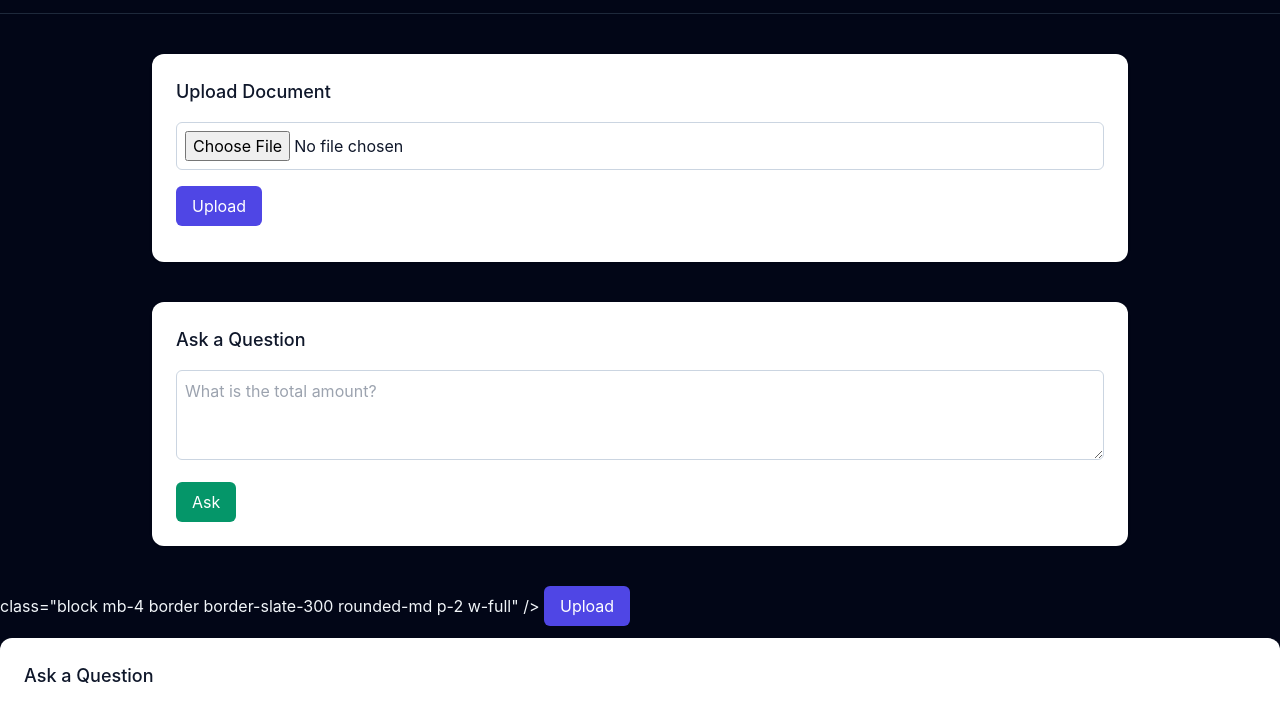
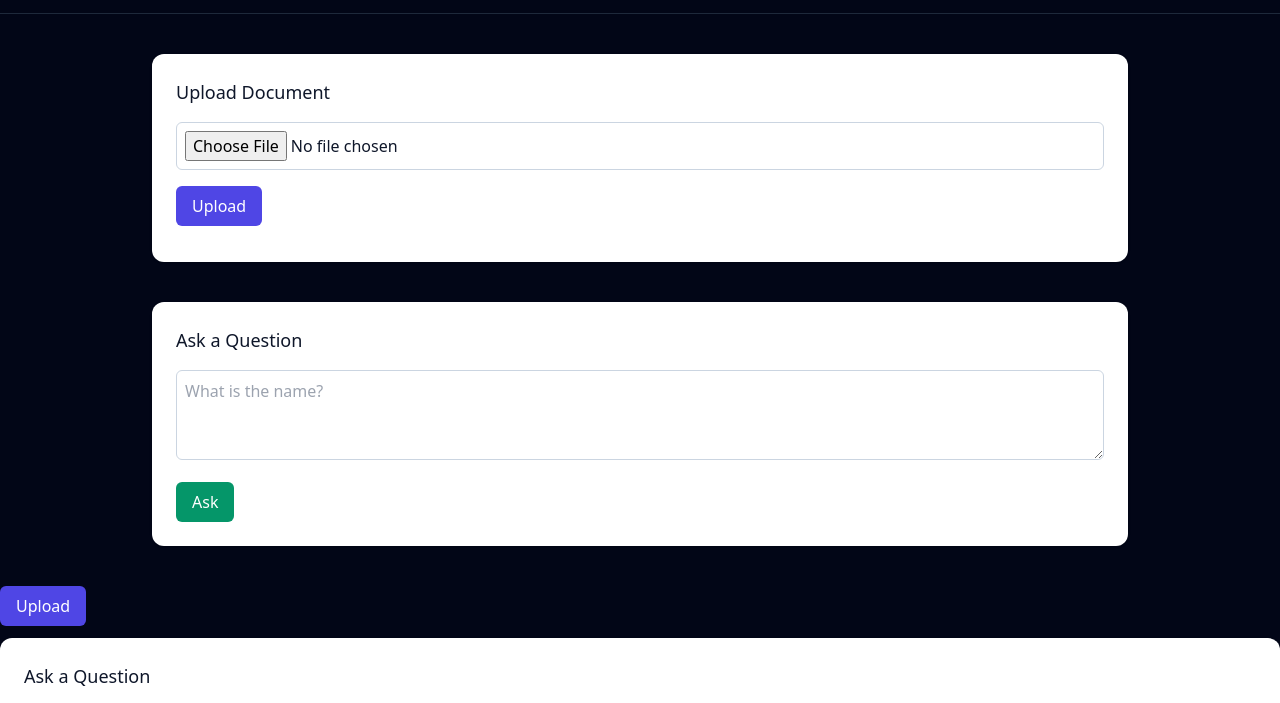
Before and after one commit to DEVRAJ7292/Automated-Document-image-analysis--ADIA, a plain HTML site: page index.html in a window 1280 px wide. Shown: the part 71-774 px from the top of the page. Drawn offline with nearby package versions, Linux system fonts and the light colour scheme.

Commit message:
Update index.html

```diff
--- a/index.html
+++ b/index.html
@@ -6,12 +6,6 @@
   <meta name="viewport" content="width=device-width, initial-scale=1.0" />
 
   <script src="https://cdn.tailwindcss.com"></script>
-
-  <style>
-    body {
-      font-family: Inter, system-ui, sans-serif;
-    }
-  </style>
 </head>
 
 <body class="bg-slate-950 text-slate-100 min-h-screen">
@@ -35,6 +29,108 @@
       class="block w-full border border-slate-300 rounded-md p-2 mb-4"
     />
 
+    <button
+      type="button"
+      onclick="uploadFile()"
+      class="bg-indigo-600 hover:bg-indigo-700 text-white px-4 py-2 rounded-md"
+    >
+      Upload
+    </button>
+
+    <p id="uploadStatus" class="text-sm mt-3"></p>
+  </section>
+
+  <!-- Query -->
+  <section class="bg-white text-slate-900 rounded-xl shadow p-6">
+    <h2 class="text-lg font-medium mb-4">Ask a Question</h2>
+
+    <textarea
+      id="questionInput"
+      rows="3"
+      placeholder="What is the name?"
+      class="w-full border border-slate-300 rounded-md p-2 mb-4"
+    ></textarea>
+
+    <button
+      type="button"
+      onclick="askQuestion()"
+      class="bg-emerald-600 hover:bg-emerald-700 text-white px-4 py-2 rounded-md"
+    >
+      Ask
+    </button>
+
+    <div id="answerBox" class="mt-6 hidden">
+      <h3 class="text-sm font-semibold text-slate-600">Answer</h3>
+      <p id="answerText" class="mt-2 text-lg"></p>
+    </div>
+  </section>
+
+</main>
+
+<script>
+  const API_BASE = "";
+  let hasUploaded = false;
+
+  async function uploadFile() {
+    const input = document.getElementById("fileInput");
+    const status = document.getElementById("uploadStatus");
+
+    if (!input.files.length) {
+      status.textContent = "Please select a file first.";
+      return;
+    }
+
+    const formData = new FormData();
+    formData.append("file", input.files[0]);
+
+    status.textContent = "Uploading…";
+
+    const res = await fetch("/upload", {
+      method: "POST",
+      body: formData,
+      cache: "no-store",
+      credentials: "same-origin"
+    });
+
+    if (!res.ok) {
+      status.textContent = "Upload failed ❌";
+      return;
+    }
+
+    hasUploaded = true;
+    status.textContent = "Upload successful ✅";
+  }
+
+  async function askQuestion() {
+    if (!hasUploaded) {
+      alert("Please upload a document first.");
+      return;
+    }
+
+    const q = document.getElementById("questionInput").value.trim();
+    if (!q) return;
+
+    const box = document.getElementById("answerBox");
+    const text = document.getElementById("answerText");
+
+    box.classList.remove("hidden");
+    text.textContent = "Thinking…";
+
+    const res = await fetch("/query", {
+      method: "POST",
+      headers: { "Content-Type": "application/json" },
+      body: JSON.stringify({ question: q }),
+      cache: "no-store",
+      credentials: "same-origin"
+    });
+
+    const data = await res.json();
+    text.textContent = data.answer;
+  }
+</script>
+
+</body>
+</html>
     <button
       onclick="uploadFile()"
       class="bg-indigo-600 hover:bg-indigo-700 text-white px-4 py-2 rounded-md"
```
